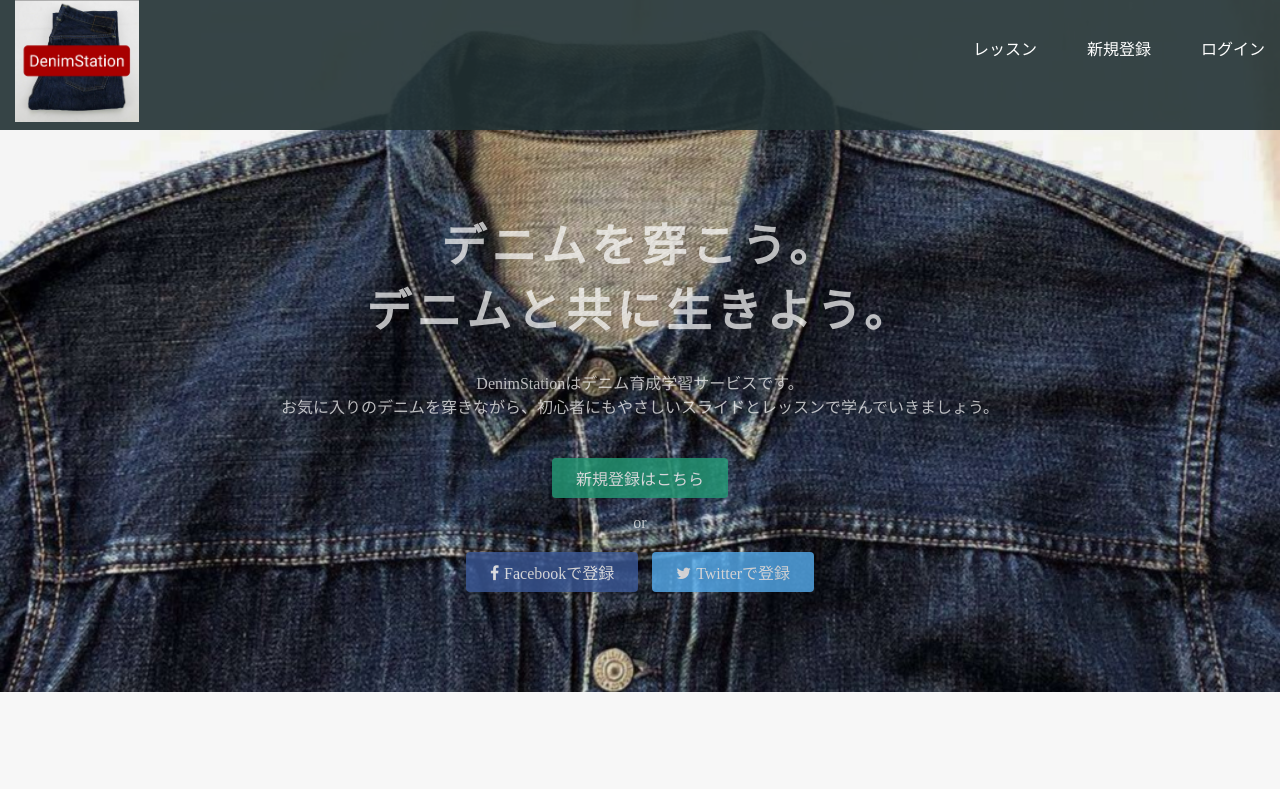
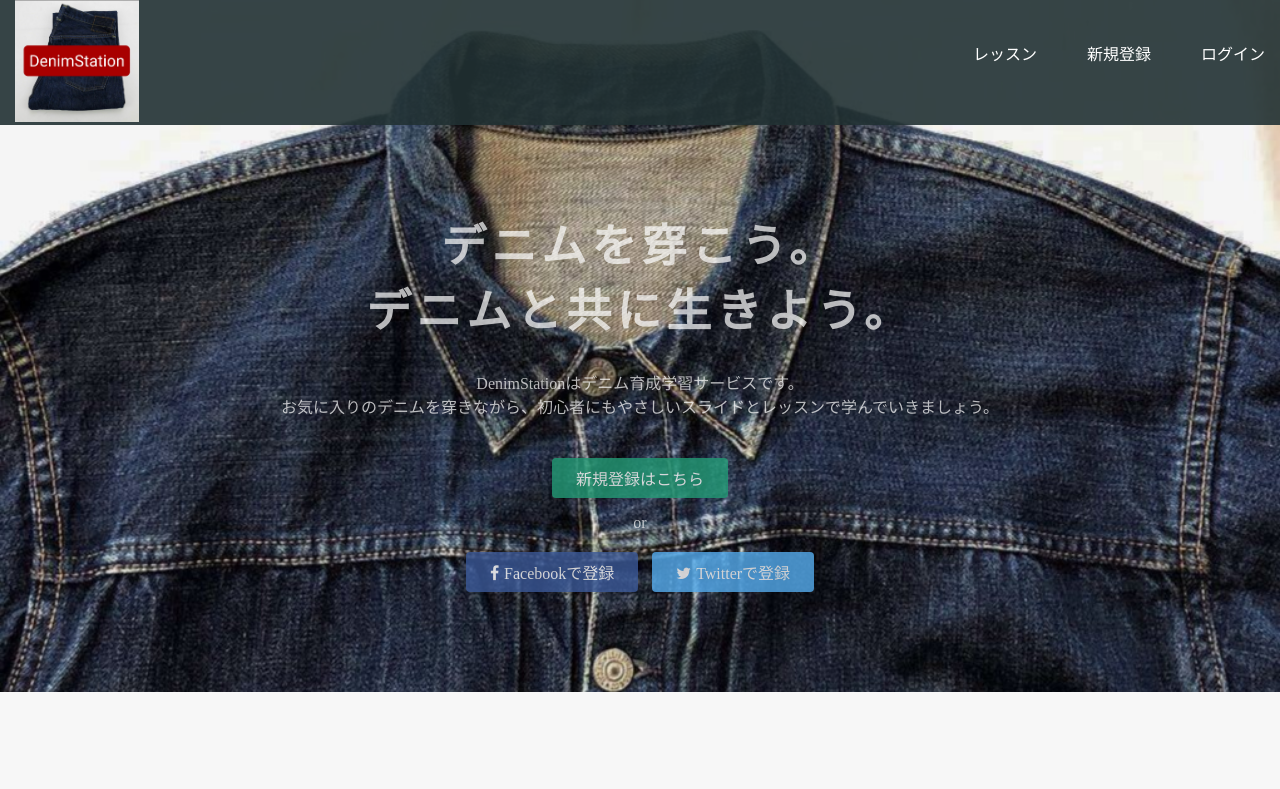
Before and after one commit to katapoke/katapoke.github.io, a plain HTML site: page index.html in a window 1280 px wide. Shown: the top 789 px of the page. Drawn offline with Linux system fonts and the light colour scheme.

Commit message:
Update stylesheet.css

```diff
--- a/stylesheet.css
+++ b/stylesheet.css
@@ -76,7 +76,7 @@ a {
 }
 
 header {
-  height: 130px;
+  height: 125px;
   width: 100%;
   background-color: rgba(34,49,52,0.9);
   position :fixed;
@@ -99,7 +99,7 @@ header {
 }
 
 .header-right a {
-  line-height: 100px;
+  line-height: 110px;
   padding: 0 25px;
   color: white;
   display: block;
```
